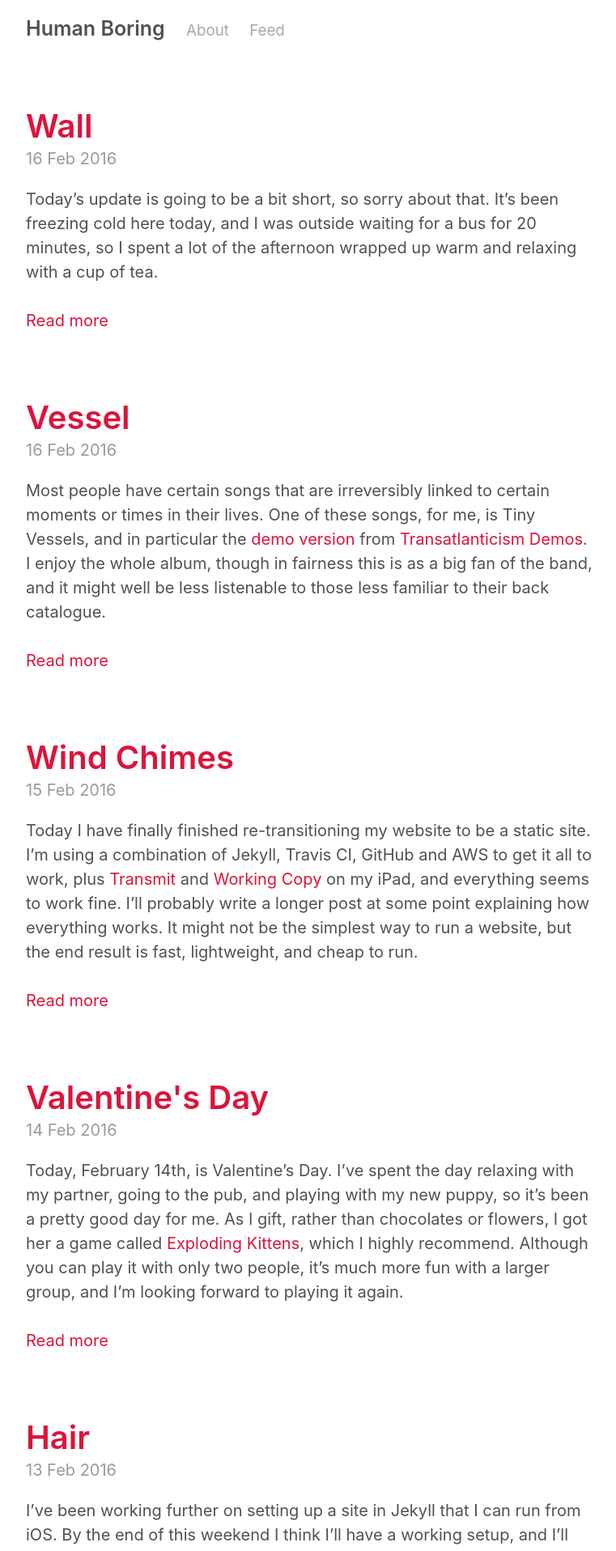
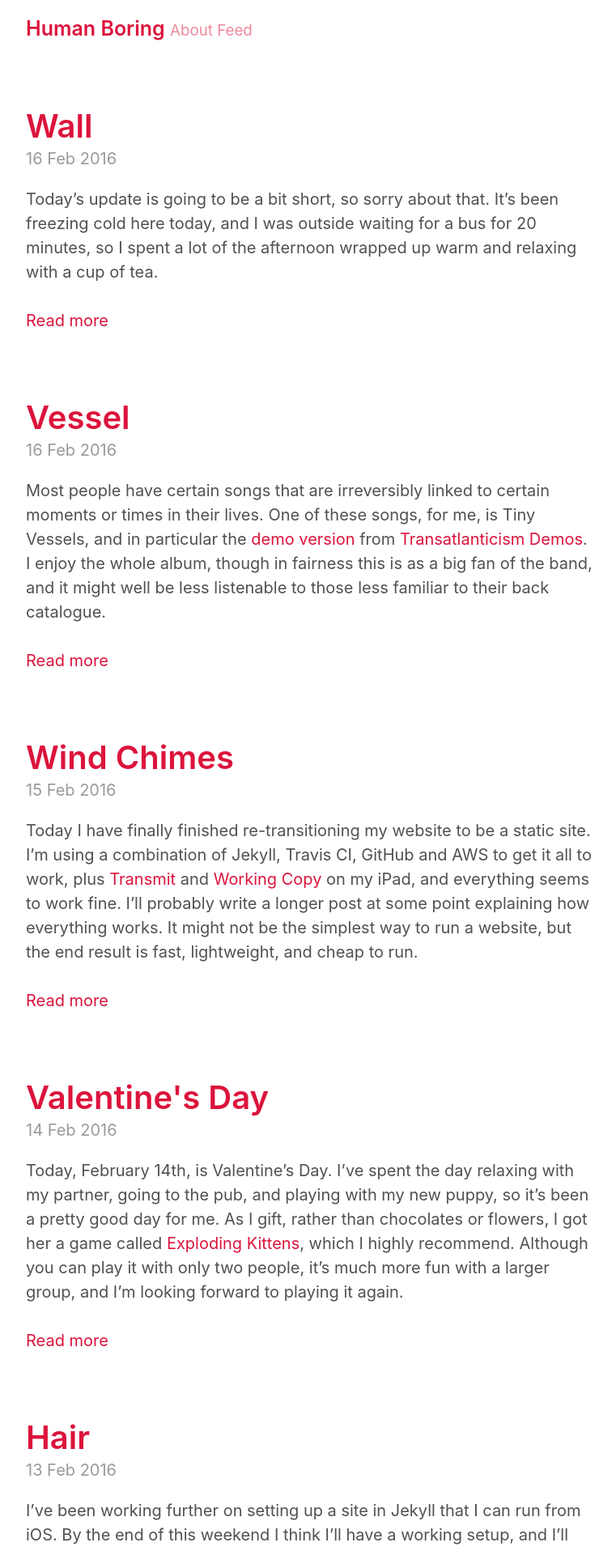
Before and after one commit to humanboring/Human-Boring-source, a Jekyll site: the page built from index.html, in a window 1280 px wide. Shown: the top 1916 px of the page at 81% size, without its empty margins (258-1019 px from the left). Built offline with Jekyll 4.4.1, drawn with Linux system fonts in a browser that asks for light colours; the list of posts is cut into pages by our own code.

Commit message:
Changed colour of site title
Changed the colour of the masthead site title to HB pink

```diff
--- a/_sass/_masthead.scss
+++ b/_sass/_masthead.scss
@@ -9,10 +9,9 @@
 }
 
 .masthead-title {
-  padding-right: 1rem;
   margin-top: 0;
   margin-bottom: 0;
-  color: $gray-4;
+  color: $link-color;
 
   a {
     color: inherit;
@@ -22,6 +21,5 @@
     font-size: 75%;
     font-weight: 400;
     opacity: .5;
-    padding-left: 1rem;
   }
 }
```
